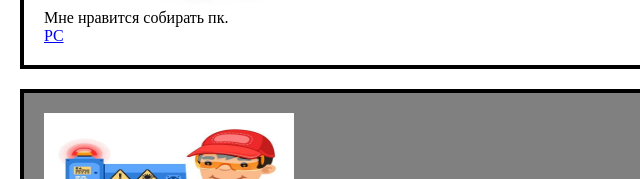
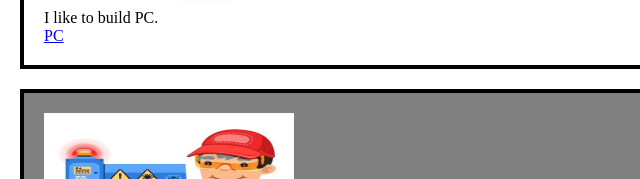
Before and after one commit to jo777ko/Front-End, a plain HTML site: page les1/homework/index.html in a window 1280 px wide. Shown: the part 226-405 px from the top of the page, 0-640 px from the left. Drawn offline with Linux system fonts and the light colour scheme.

Commit message:
Add files via upload

```diff
--- a/les1/homework/index.html
+++ b/les1/homework/index.html
@@ -12,7 +12,7 @@
 
     <div id="hobby">
         <img src="pc.jpg" alt="PC build">
-        <p>Мне нравится собирать пк.</p>
+        <p>I like to build PC.</p>
         <a href="https://www.google.ru/url?sa=i&url=https%3A%2F%2Fpc213.ru%2Fservices%2Fsborka-kompyutera-na-zakaz%2F&psig=AOvVaw0mulK_9pkfViqIlnPsDD7P&ust=1667495605304000&source=images&cd=vfe&ved=0CAoQjRxqFwoTCJiCw6__j_sCFQAAAAAdAAAAABAQ" target="_blank"> PC</a>
     </div>
 
```
